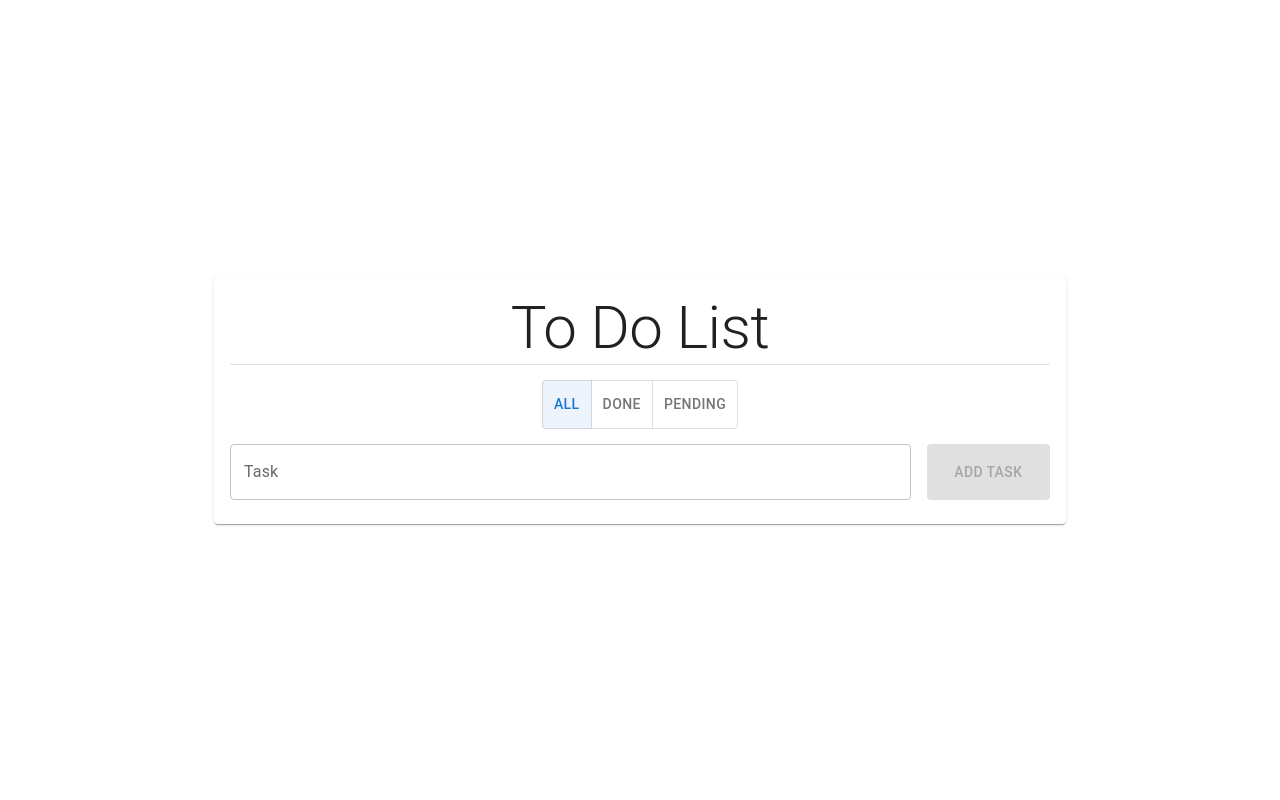
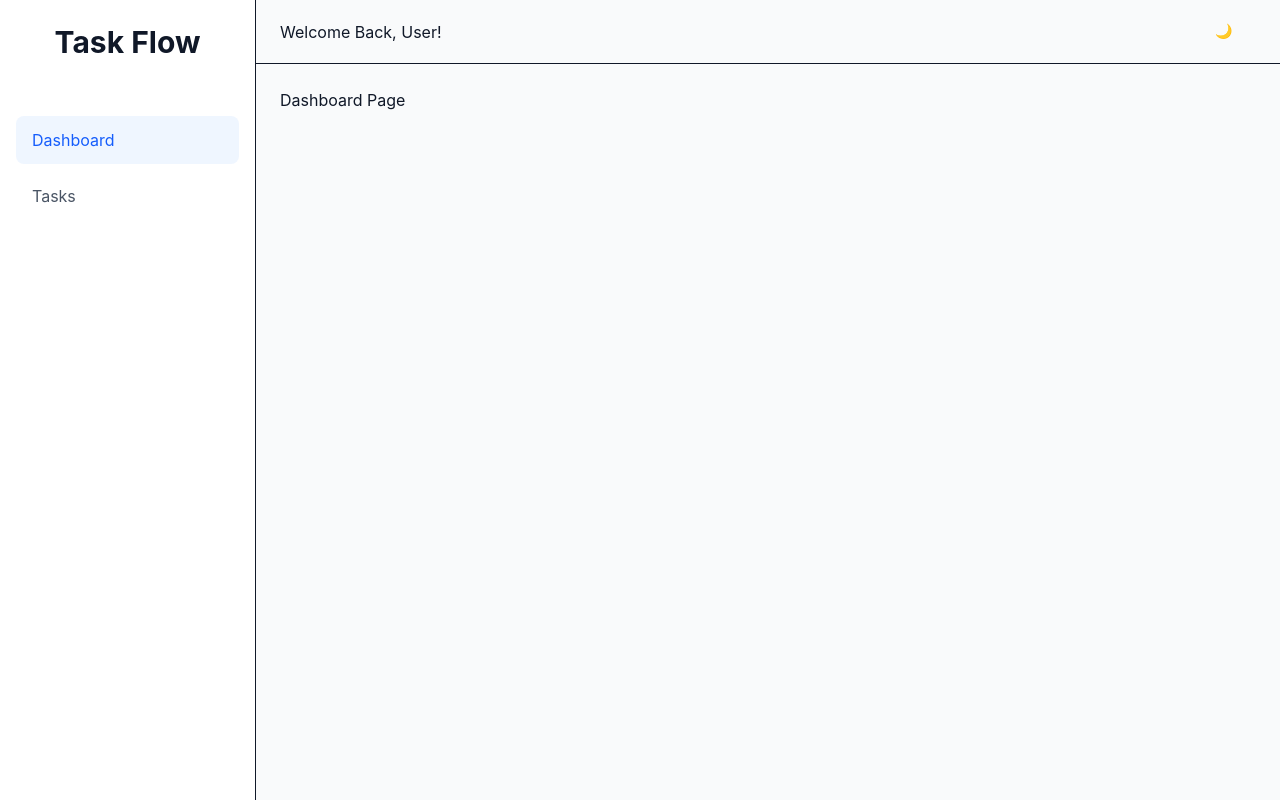
Before and after one commit to ahmedtika74/Task-Managment-System, a React (Vite) app: page / in a window 1280 px wide. Built offline with nearby package versions, Linux system fonts and the light colour scheme.

Commit message:
feat: implement routing and main layout with sidebar and header

```diff
--- a/src/App.jsx
+++ b/src/App.jsx
@@ -1,11 +1,21 @@
 import "./App.css";
-import ToDoList from "./components/ToDoList";
+import { BrowserRouter, Routes, Route } from "react-router-dom";
+import MainLayout from "./components/layout/MainLayout";
+import Dashboard from "./pages/Dashboard";
+import TasksPage from "./pages/TasksPage";
+import NotFound from "./pages/NotFound";
 
 function App() {
   return (
-    <div className="flex h-screen flex-col items-center justify-center text-center">
-      <ToDoList />
-    </div>
+    <BrowserRouter>
+      <Routes>
+        <Route path="/" element={<MainLayout />}>
+          <Route index element={<Dashboard />} />
+          <Route path="/tasks" element={<TasksPage />} />
+        </Route>
+        <Route path="*" element={<NotFound />} />
+      </Routes>
+    </BrowserRouter>
   );
 }
 
--- /dev/null
+++ b/src/components/layout/Header.jsx
@@ -0,0 +1,13 @@
+import Button from "@mui/material/Button";
+import useTheme from "../../hooks/useTheme";
+
+export default function Header() {
+  const { theme, toggleTheme } = useTheme();
+
+  return (
+    <div className="flex h-16 items-center justify-between border-b px-6 dark:border-gray-700 dark:bg-gray-800">
+      <h2>Welcome Back, User!</h2>
+      <Button onClick={toggleTheme}>{theme === "dark" ? "🌙" : "☀️"}</Button>
+    </div>
+  );
+}
--- /dev/null
+++ b/src/components/layout/MainLayout.jsx
@@ -0,0 +1,19 @@
+import { Outlet } from "react-router-dom";
+import Sidebar from "./Sidebar";
+import Header from "./Header";
+
+export default function MainLayout() {
+  return (
+    <div className="flex h-screen overflow-hidden bg-gray-50 text-gray-900 dark:bg-gray-900 dark:text-white">
+      <div>
+        <Sidebar />
+      </div>
+      <div className="flex flex-1 flex-col">
+        <Header />
+        <main className="overflow-y-auto p-6">
+          <Outlet />
+        </main>
+      </div>
+    </div>
+  );
+}
--- /dev/null
+++ b/src/components/layout/Sidebar.jsx
@@ -0,0 +1,31 @@
+import { NavLink } from "react-router-dom";
+
+export default function Sidebar() {
+  return (
+    <div className="h-screen w-64 border-r bg-white dark:border-gray-700 dark:bg-gray-800">
+      <h2 className="p-6 text-center text-3xl font-bold">Task Flow</h2>
+      <nav className="mt-8 flex flex-col gap-2 px-4">
+        <NavLink
+          to="/"
+          className={({ isActive }) =>
+            isActive
+              ? "block rounded-lg bg-blue-50 px-4 py-3 text-blue-600 dark:bg-gray-700 dark:text-white"
+              : "block rounded-lg px-4 py-3 text-gray-600 hover:bg-gray-100 dark:text-gray-300 dark:hover:bg-gray-700"
+          }
+        >
+          Dashboard
+        </NavLink>
+        <NavLink
+          to="/tasks"
+          className={({ isActive }) =>
+            isActive
+              ? "block rounded-lg bg-blue-50 px-4 py-3 text-blue-600 dark:bg-gray-700 dark:text-white"
+              : "block rounded-lg px-4 py-3 text-gray-600 hover:bg-gray-100 dark:text-gray-300 dark:hover:bg-gray-700"
+          }
+        >
+          Tasks
+        </NavLink>
+      </nav>
+    </div>
+  );
+}
--- /dev/null
+++ b/src/pages/Dashboard.jsx
@@ -0,0 +1,3 @@
+export default function Dashboard() {
+  return <h2>Dashboard Page</h2>;
+}
--- /dev/null
+++ b/src/pages/NotFound.jsx
@@ -0,0 +1,3 @@
+export default function NotFound() {
+  return <h2>Not Found - 404</h2>;
+}
```
